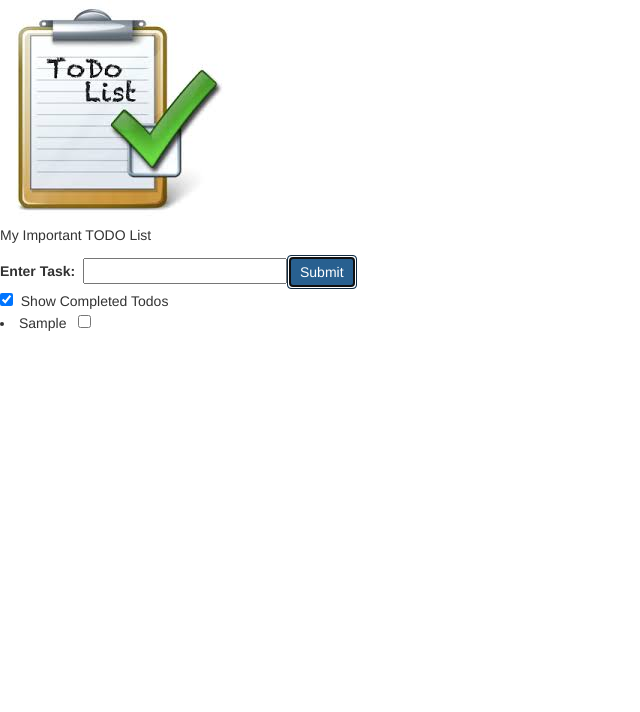
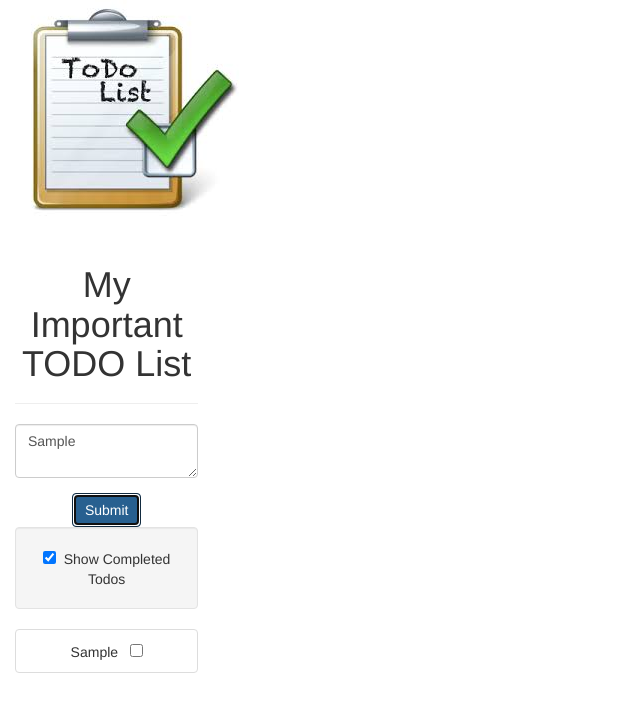
Before and after one commit to MoeCarson/ListTutorial, a React (Create React App) app: page / in a window 1280 px wide. Both pictures are taken after typing "Sample" into the empty fields and a click on the button "Submit". Shown: the top 712 px of the page, without its empty margins (0-640 px from the left). Built offline with nearby package versions, Linux system fonts and the light colour scheme.

Commit message:
Getting prettier... working on submit bug

```diff
--- a/src/components/App.js
+++ b/src/components/App.js
@@ -2,16 +2,16 @@ import React from 'react';
 import logo from './todo.jpg';
 import { CreateTodoContainer } from '../containers/createTodo.js';
 import { TodosContainer } from '../containers/Todos.js';
+import { PageHeader } from 'react-bootstrap';
 
 
 const App = () =>
       <div className="App">
-
-        <header className="App-header">
+        <header className="App-header" class="col-md-2 col-centered text-center">
           <img src={logo} alt="logo" />
-          <p>
+          <PageHeader>
           My Important TODO List
-          </p>
+          </PageHeader>
           <CreateTodoContainer />
           <br></br>
           <TodosContainer />
--- a/src/components/CreateTodo.js
+++ b/src/components/CreateTodo.js
@@ -1,11 +1,11 @@
 import React from 'react';
-import { Button } from 'react-bootstrap';
+import { Button, FormGroup, ControlLabel, FormControl } from 'react-bootstrap';
 
 const CreateTodo = ({ value, onChange, onClick , disableButton }) =>
 <>
-<label>Enter Task: &nbsp;
-<input type="text" name="task" value={value} onChange={evt => onChange(evt.target.value)}/>
-</label>
+<FormGroup controlId="formControlsTextarea">
+<FormControl componentClass="textarea" placeholder="Enter Task Here" onChange={evt => onChange(evt.target.value)}/>
+</FormGroup>
 <Button bsStyle="primary" disabled={disableButton} onClick={() => onClick(value)}>Submit</Button>
 </>
 
--- a/src/components/Todos.js
+++ b/src/components/Todos.js
@@ -1,20 +1,22 @@
 import React from 'react';
-import { ListGroup } from 'react-bootstrap';
-import { ListGroupItem } from 'react-bootstrap';
+import { ListGroup, ListGroupItem, Well } from 'react-bootstrap';
 
 const Todos = ({ todos, onChangeCheckBox, showDone, onChangeShowDone }) =>
 <>
-<td>
+<Well>
 <input type="checkbox" name="showDone" value="test" checked={showDone} onChange={evt => onChangeShowDone( evt.target.checked )}></input>
-&nbsp; Show Completed Todos</td>
+&nbsp; Show Completed Todos</Well>
 <ListGroup>
 
 {todos.map(item => (
 
-<li key={item.name}>{item.name}
+<ListGroupItem key={item.name}>{item.name}
 &nbsp; &nbsp;
-<input type="checkbox" name={item.name} value="test" checked={item.done} onChange={evt => onChangeCheckBox({ checked: evt.target.checked, name: item.name })}></input></li>
-))}</ListGroup>
+<input type="checkbox" name={item.name} value="test" checked={item.done} onChange={evt => onChangeCheckBox({ checked: evt.target.checked, name: item.name })}></input>
+
+</ListGroupItem>
+))}
+</ListGroup>
 </>
 
 export default Todos;
```
